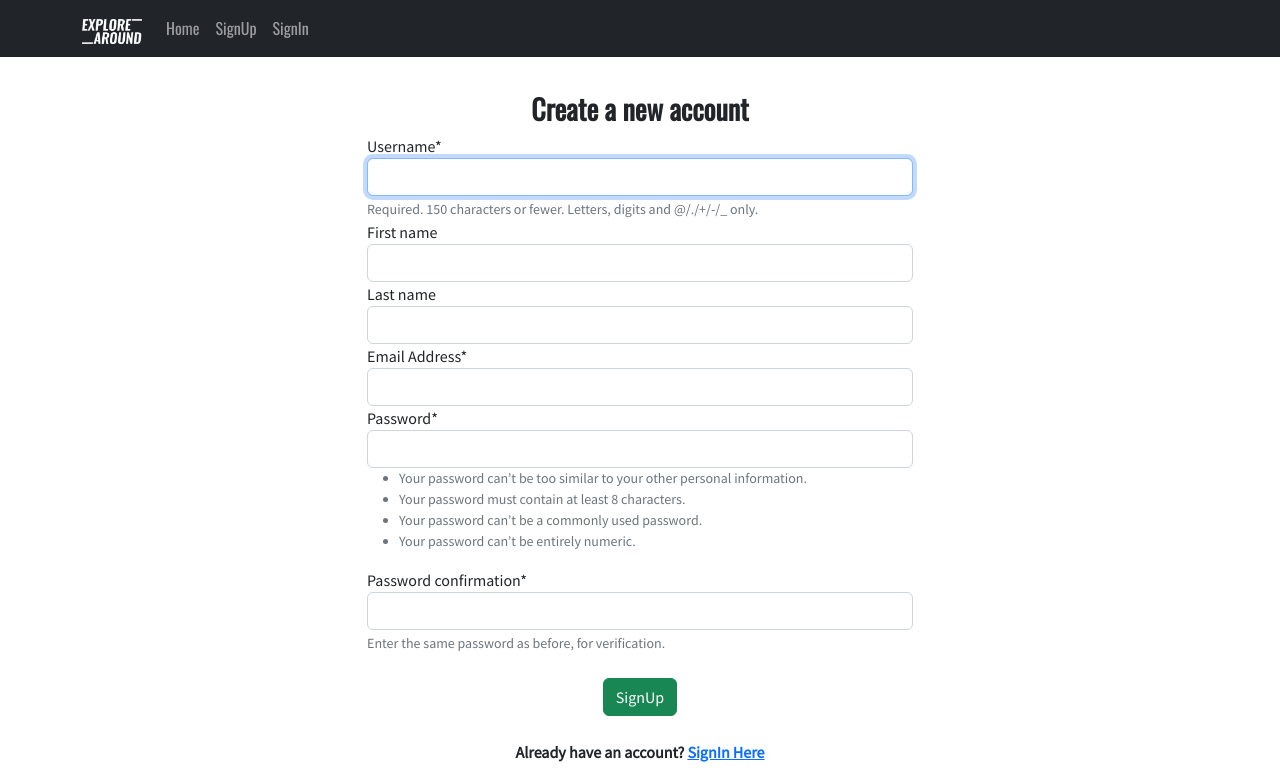
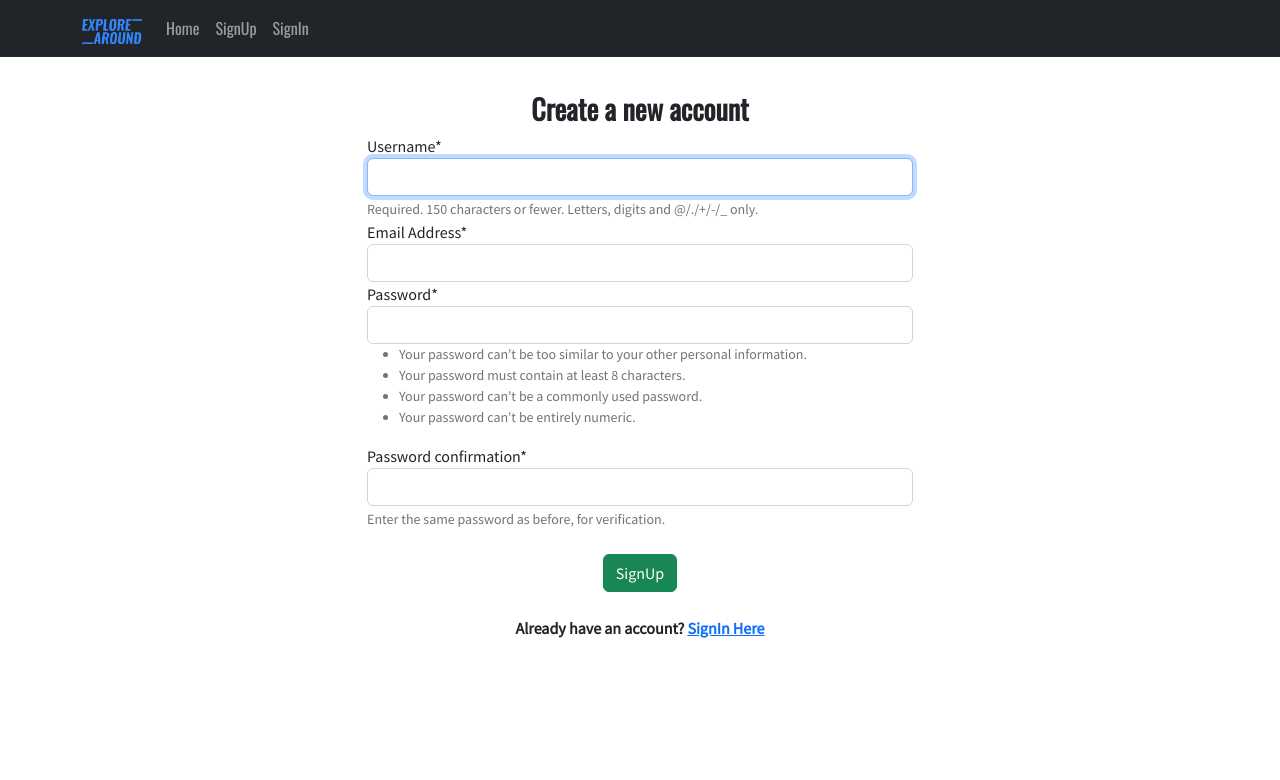
Before and after one commit to mahbubur3/explore-around, a Django app: page /account/signup/ in a window 1280 px wide. Shown: the top 780 px of the page. Run offline with Django 4.2, Linux system fonts and the light colour scheme; some libraries are stand-ins or nearby versions; some web fonts are replaced.

Commit message:
updated via some files

```diff
--- a/Account_Management/forms.py
+++ b/Account_Management/forms.py
@@ -5,19 +5,17 @@ from .models import UserProfile
 
 
 class SignupForm(UserCreationForm):
-    first_name = forms.TextInput()
-    last_name = forms.TextInput()
     email = forms.EmailField(label="Email Address", required=True)
 
     class Meta:
         model = User
-        fields = ('username', 'first_name', 'last_name', 'email', 'password1', 'password2')
+        fields = ('username', 'email', 'password1', 'password2')
 
 
 class EditUserProfileForm(UserChangeForm):
     class Meta:
         model = User
-        fields = ('first_name', 'last_name', 'username', 'email', 'password')
+        fields = ('username', 'email', 'password')
 
 
 class ProfilePictureForm(forms.ModelForm):
--- a/templates/Account_Management/user_profile.html
+++ b/templates/Account_Management/user_profile.html
@@ -2,7 +2,7 @@
 {% block title_block %} Profile {% endblock title_block %}
 {% block main_content %}
 
-<div class="mt-5">
+<div>
     <h2 class="title-font">Your Profile</h2>
     <hr>
     <div class="mb-2 time-font">
--- a/templates/Blog_Management/all_blog.html
+++ b/templates/Blog_Management/all_blog.html
@@ -4,14 +4,14 @@
 {% block main_content %}
 
 {% for blog in blogs %}
-    <h4 class="title-font">{{ blog.blog_title }}</h4>
+    <h4><a href="{% url 'Blog_Management_App:full_blog' slug=blog.slug %}" class="text-decoration-none title-font">{{ blog.blog_title }}</a></h4>
     <h6 class="time-font">{{ blog.publish_date }}</h6>
     <div class="row">
         <div class="col-lg-4">
             <img src="/media/{{ blog.blog_image }}" alt="{{ blog.blog_title }}" title="{{ blog.blog_title }}" width="100%">
         </div>
         <div class="col-lg-8">
-            <p class="regular-font">{{ blog.blog_content|range_filter }} <a href="{% url 'Blog_Management_App:full_blog' slug=blog.slug %}" class="text-decoration-none">Read More</a></p>
+            <p class="regular-font">{{ blog.blog_content|range_filter }}</p>
             <h6 class="fw-bold time-font">Posted by: <a href="#">@{{ blog.author }}</a></h6>
             <h6 class="time-font">{{ blog.liked_blog.count }} Likes | {{ blog.blog_comment.count }} Comments</h6>
         </div>
--- a/templates/Blog_Management/write_blog.html
+++ b/templates/Blog_Management/write_blog.html
@@ -5,7 +5,7 @@
 
 <div class="row justify-content-center">
     <div class="col-lg-8">
-        <h3 class="text-center mt-4 fw-bold title-font">Create your blog here</h3>
+        <h3 class="text-center fw-bold title-font">Create your blog here</h3>
         <form method="POST" enctype="multipart/form-data" class="time-font">
             {{ form|crispy }}
             {% csrf_token %}
--- a/templates/base.html
+++ b/templates/base.html
@@ -20,7 +20,7 @@
     <link rel="stylesheet" href="{% static 'css/style.css' %}">
     <title>{% block title_block %} {% endblock title_block %} | Explore Around</title>
     <style>
-      body{
+      body {
         padding-top: 68px;
       }
     </style>
@@ -72,6 +72,7 @@
 
         {% endblock main_content %}
     </section>
-    <script src="https://cdn.jsdelivr.net/npm/bootstrap@5.2.0-beta1/dist/js/bootstrap.bundle.min.js" integrity="sha384-pprn3073KE6tl6bjs2QrFaJGz5/SUsLqktiwsUTF55Jfv3qYSDhgCecCxMW52nD2" crossorigin="anonymous"></script>
+    <script src="https://cdn.jsdelivr.net/npm/bootstrap@5.2.0-beta1/dist/js/bootstrap.bundle.min.js" integrity="sha384-pprn3073KE6tl6bjs2QrFaJGz5/SUsLqktiwsUTF55Jfv3qYSDhgCecCxMW52nD2" crossorigin="anonymous">
+    </script>
 </body>
 </html>
```
Also changed, not shown: db.sqlite3, media/logo.png.
